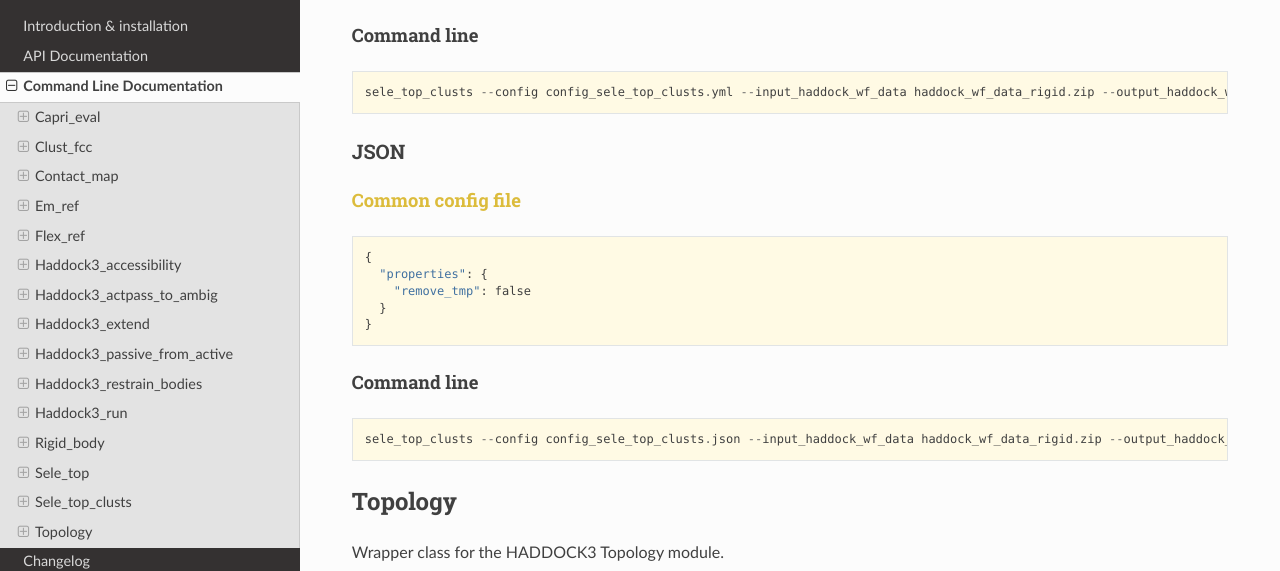
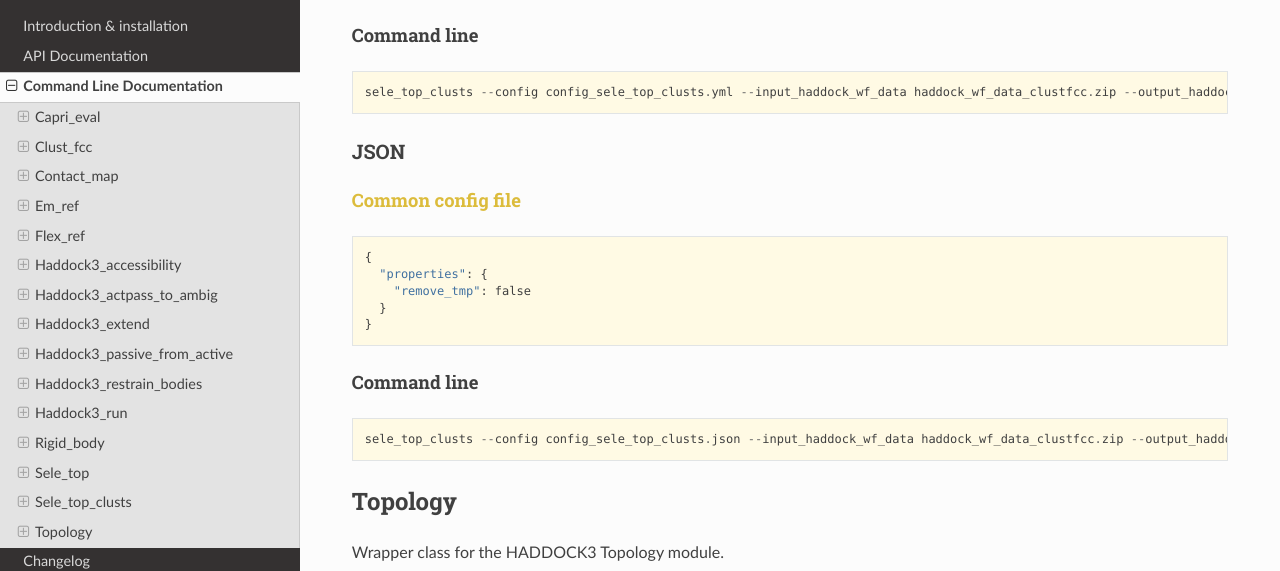
Before and after one commit to bioexcel/biobb_haddock, a Sphinx documentation site: the page built from biobb_haddock/docs/source/command_line.md, in a window 1280 px wide and 900 px high, scrolled down 29276 px. Shown: the part 175-746 px from the top of the window. Built offline with Sphinx 7.4.7 and the Read the Docs theme 3.1.0, drawn with Linux system fonts in a browser that asks for light colours.

Commit message:
Update docs and configs

````diff
--- a/biobb_haddock/docs/source/command_line.md
+++ b/biobb_haddock/docs/source/command_line.md
@@ -1063,7 +1063,7 @@ properties:
 ```
 #### Command line
 ```python
-sele_top_clusts --config config_sele_top_clusts.yml --input_haddock_wf_data haddock_wf_data_rigid.zip --output_haddock_wf_data output.directory --output_selection_zip_path ref_seletop.zip --haddock_config_path run.cfg
+sele_top_clusts --config config_sele_top_clusts.yml --input_haddock_wf_data haddock_wf_data_clustfcc.zip --output_haddock_wf_data output.directory --output_selection_zip_path ref_seletop.zip --haddock_config_path run.cfg
 ```
 ### JSON
 #### [Common config file](https://github.com/bioexcel/biobb_haddock/blob/master/biobb_haddock/test/data/config/config_sele_top_clusts.json)
@@ -1076,7 +1076,7 @@ sele_top_clusts --config config_sele_top_clusts.yml --input_haddock_wf_data hadd
 ```
 #### Command line
 ```python
-sele_top_clusts --config config_sele_top_clusts.json --input_haddock_wf_data haddock_wf_data_rigid.zip --output_haddock_wf_data output.directory --output_selection_zip_path ref_seletop.zip --haddock_config_path run.cfg
+sele_top_clusts --config config_sele_top_clusts.json --input_haddock_wf_data haddock_wf_data_clustfcc.zip --output_haddock_wf_data output.directory --output_selection_zip_path ref_seletop.zip --haddock_config_path run.cfg
 ```
 
 ## Topology
````
Also changed, not shown: 2 other files.
